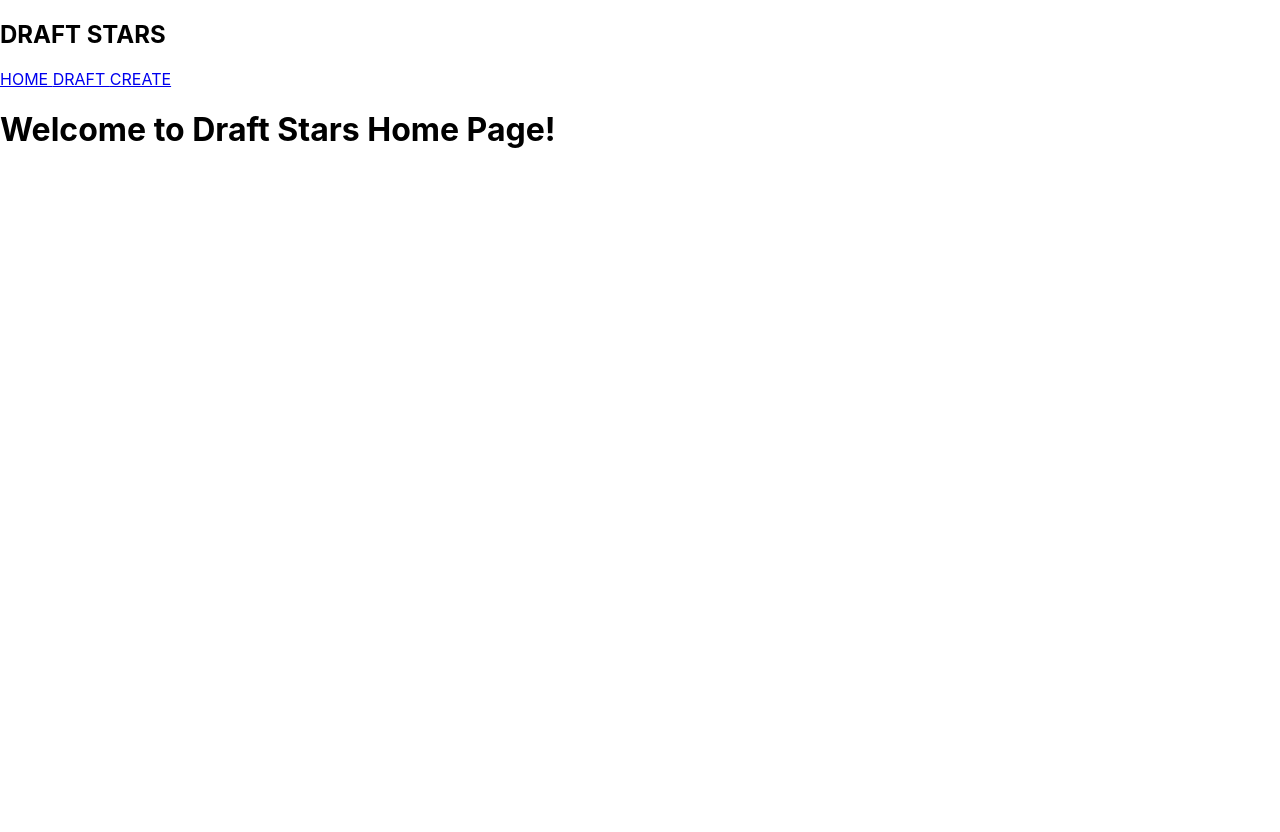
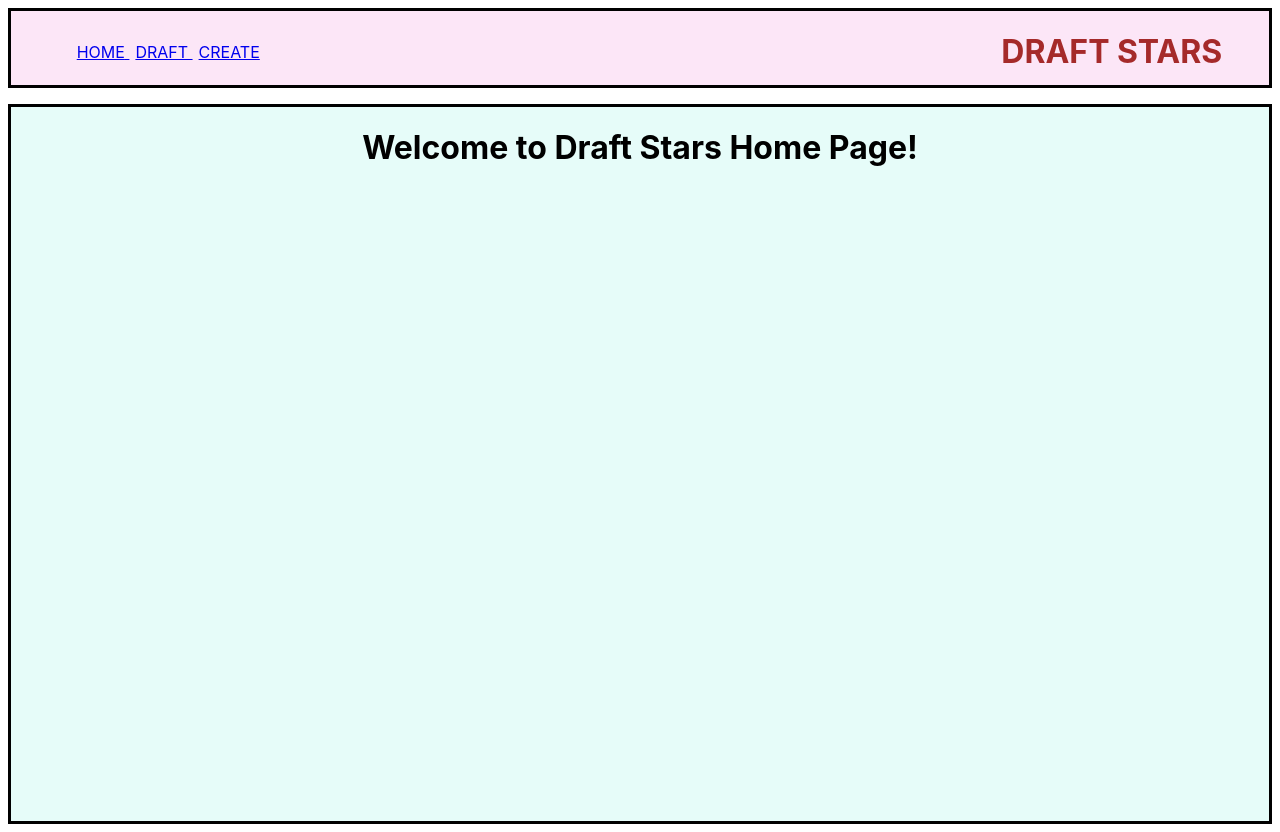
Before and after one commit to ahellam/draft-stars, a React (Create React App) app: page / in a window 1280 px wide. Before the commit the page ends 800 px from the top, so only its background shows below. Built offline with nearby package versions, Linux system fonts and the light colour scheme.

Commit message:
messed with some nav

```diff
--- a/public/index.html
+++ b/public/index.html
@@ -10,6 +10,7 @@
       content="Web site created using create-react-app"
     />
     <link rel="apple-touch-icon" href="%PUBLIC_URL%/logo192.png" />
+    <!-- <link rel="stylesheet" href="https://cdnjs.cloudflare.com/ajax/libs/skeleton/1.2/skeleton.min.css" integrity="sha512-JvPbtEG1Lyc+tvYT6M95+BCJatUADoJnzURrDDyHlWtvNmMfFhz7t9JzgYpaXe48htY6iSjhkOhnzFzfnbwEjQ==" crossorigin="anonymous" referrerpolicy="no-referrer" /> -->
     <!--
       manifest.json provides metadata used when your web app is installed on a
       user's mobile device or desktop. See https://developers.google.com/web/fundamentals/web-app-manifest/
--- a/src/App.js
+++ b/src/App.js
@@ -11,6 +11,7 @@ function App() {
         <div className="Nav">
           <Navbar />
         </div>
+        <div className="Content">
           <Switch>
             <Route exact path="/">
               <Home />
@@ -23,6 +24,7 @@ function App() {
             </Route>
           </Switch>
         </div>
+      </div>
     </Router>
   );
 }
--- a/src/Navbar.js
+++ b/src/Navbar.js
@@ -2,16 +2,20 @@ import { Link } from "react-router-dom";
 
 function Navbar() {
   return (
-    <nav>
-        <h1>DRAFT STARS</h1>
-        <div className="links">
-            <Link exact to="/">HOME </Link>
-            <Link to="/draft">DRAFT </Link>
-            <Link to="/create">CREATE </Link>
-
+    <>
+      <nav>
+        <div className="Links">
+          <Link exact to="/">
+            {" "}
+            HOME{" "}
+          </Link>
+          <Link to="/draft"> DRAFT </Link>
+          <Link to="/create"> CREATE </Link>
         </div>
-    </nav>
-  )
+      </nav>
+      <h1 className="DraftStars">DRAFT STARS</h1>
+    </>
+  );
 }
 
-export default Navbar
+export default Navbar;
--- a/src/index.css
+++ b/src/index.css
@@ -1,4 +1,5 @@
 body {
+
   margin: 0;
   font-family: -apple-system, BlinkMacSystemFont, 'Segoe UI', 'Roboto', 'Oxygen',
     'Ubuntu', 'Cantarell', 'Fira Sans', 'Droid Sans', 'Helvetica Neue',
@@ -11,3 +12,62 @@ code {
   font-family: source-code-pro, Menlo, Monaco, Consolas, 'Courier New',
     monospace;
 }
+
+.App {
+  display: grid;
+  gap: 1rem;
+  grid-template-rows: 10vh 90vh;
+  padding: .5rem;
+}
+
+.Nav {
+  text-align: center;
+  background-color: rgb(252, 230, 247);
+  grid-row-start: 1;
+  grid-row-end: 2;
+  border-style: solid ;
+  align-items: center;
+
+  display: grid;
+  grid-template-columns: 25% 50% 25%;
+  /* grid-template-rows: 10vh; */
+}
+
+.Nav .Links {
+  grid-column-start: 1;
+
+
+
+}
+
+.Nav .DraftStars {
+
+  grid-column-start: 3;
+
+
+  /* grid-row-start: 1; */
+
+
+  color: brown;
+  max-height: 5vh;
+  font-size: 4vh;
+}
+
+.Nav a {
+
+  padding: 3px;
+}
+
+/* .DraftStars {
+
+}  */
+
+.Content {
+  text-align: center;
+  background-color: rgb(230, 252, 249);
+
+  grid-row-start: 2;
+
+
+  border-style: solid ;
+}
```
Lines whose indentation alone changed are shown as unchanged.
